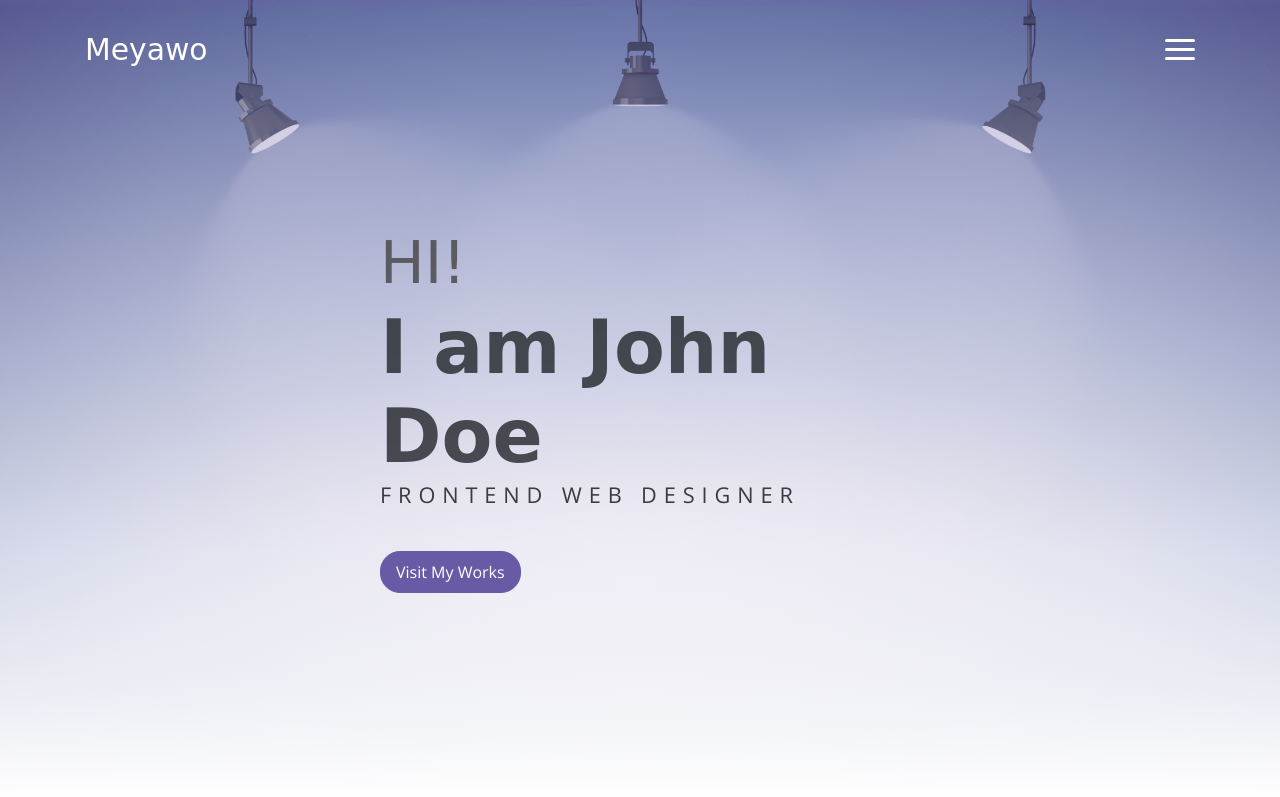
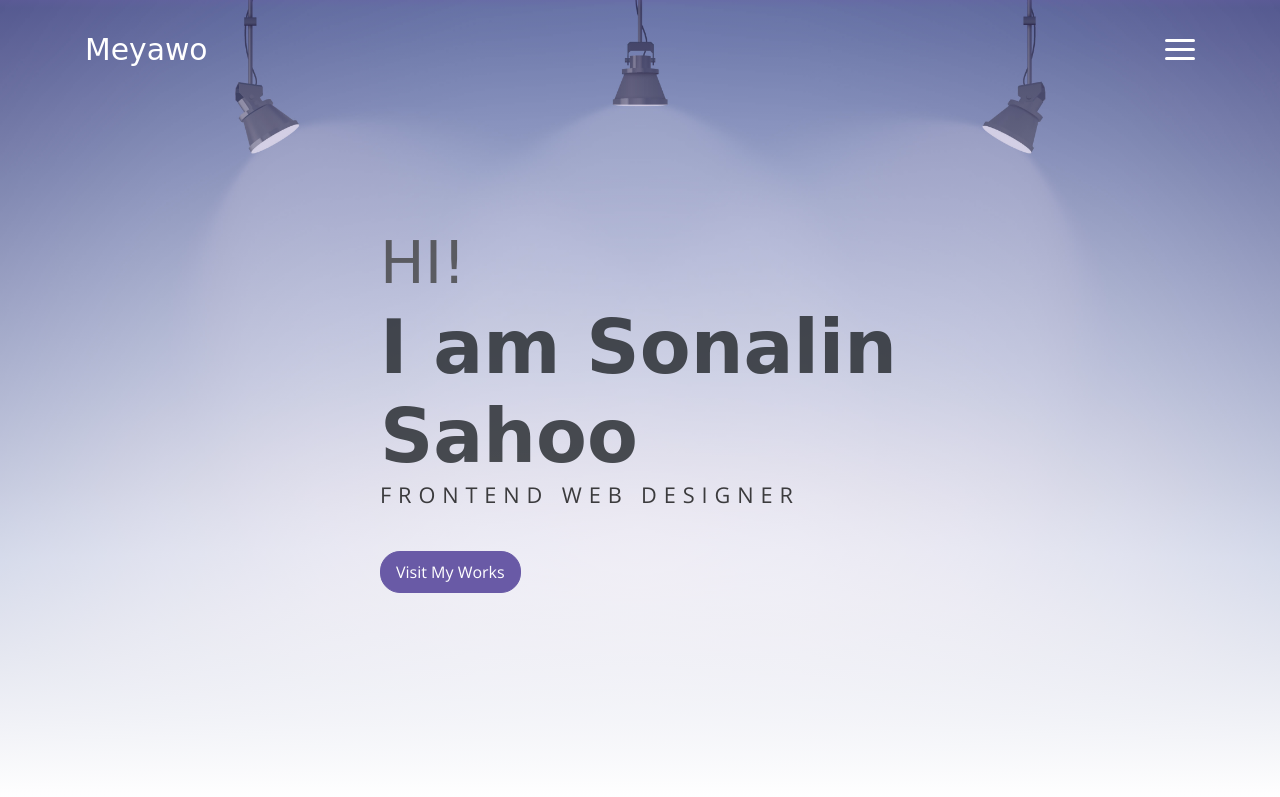
Before and after one commit to sonalinsahoo5697/sonalin_portfolio, a plain HTML site: page index.html in a window 1280 px wide. Shown: the top 797 px of the page. Drawn offline with nearby package versions, Linux system fonts and the light colour scheme; a web font is replaced by a local one.

Commit message:
3rd commit

```diff
--- a/index.html
+++ b/index.html
@@ -54,7 +54,7 @@
         <div class="header-content container">
             <h1 class="header-title">
                 <span class="up">HI!</span>
-                <span class="down">I am John Doe</span>
+                <span class="down">I am Sonalin Sahoo</span>
             </h1>
             <p class="header-subtitle">FRONTEND WEB DESIGNER</p>
 
```
